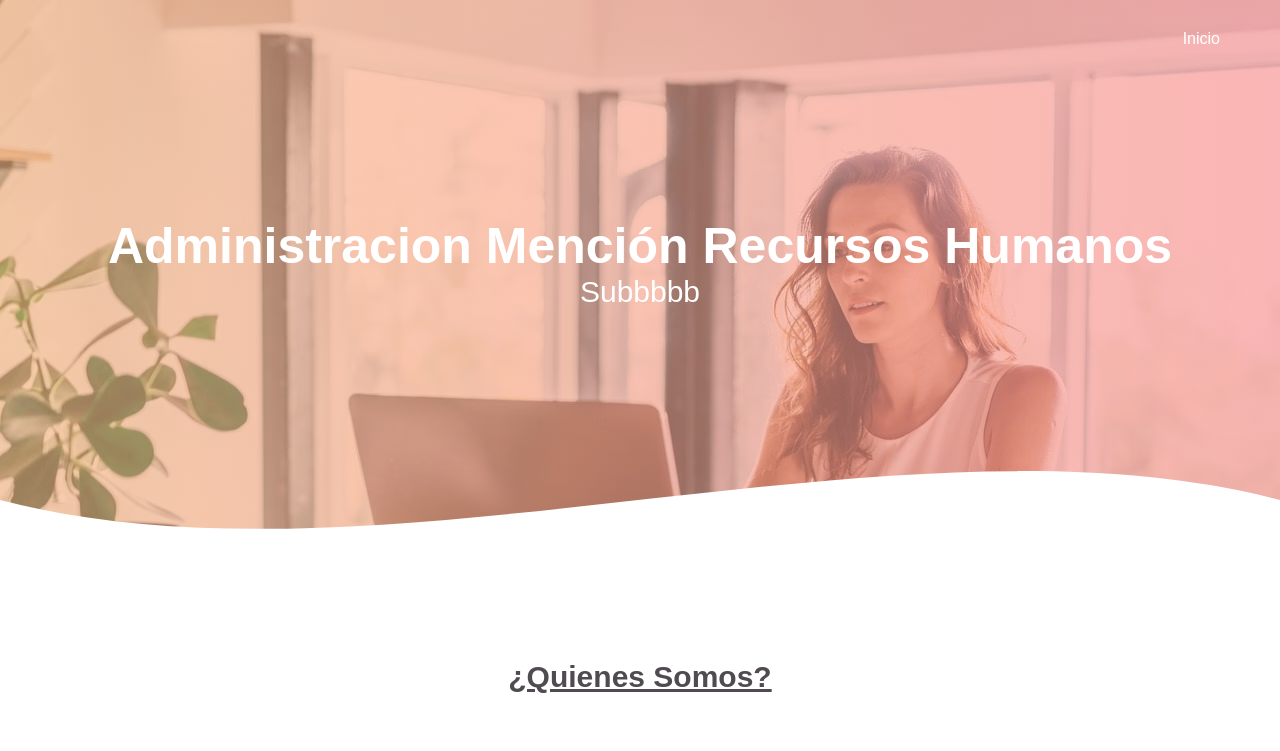
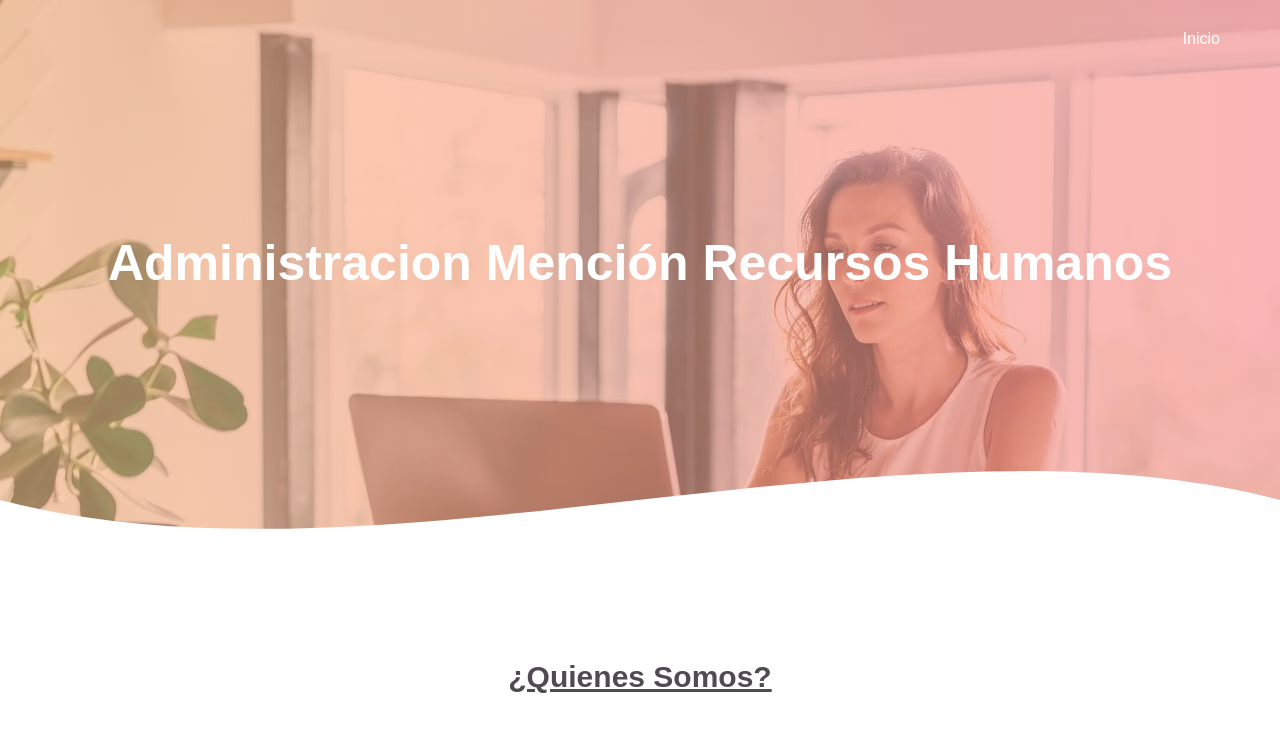
Before and after one commit to nauri17/PagRRHH, a plain HTML site: page paginafinal/index.html in a window 1280 px wide. Shown: the top 751 px of the page. Drawn offline with Linux system fonts and the light colour scheme.

Commit message:
Update index.html

```diff
--- a/paginafinal/index.html
+++ b/paginafinal/index.html
@@ -17,7 +17,7 @@
         </nav>
         <section class="textos-header">
             <h1>Administracion Mención Recursos Humanos</h1>
-            <h2>Subbbbb</h2>
+
 
         </section>
         <div class="wave" style="height: 150px; overflow: hidden;"><svg viewBox="0 0 500 150" preserveAspectRatio="none" style="height: 100%; width: 100%;"><path d="M0.00,49.98 C150.00,150.00 349.20,-50.00 500.00,49.98 L500.00,150.00 L0.00,150.00 Z"
```
